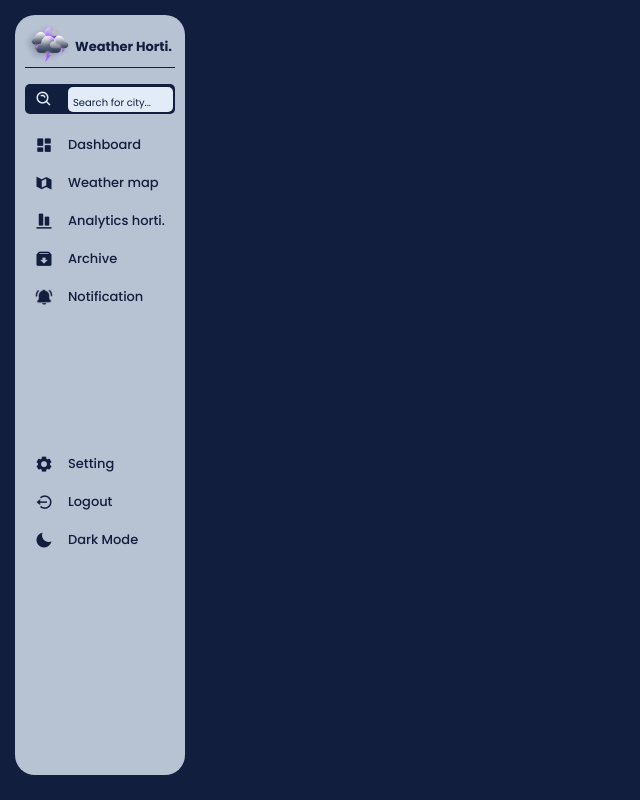
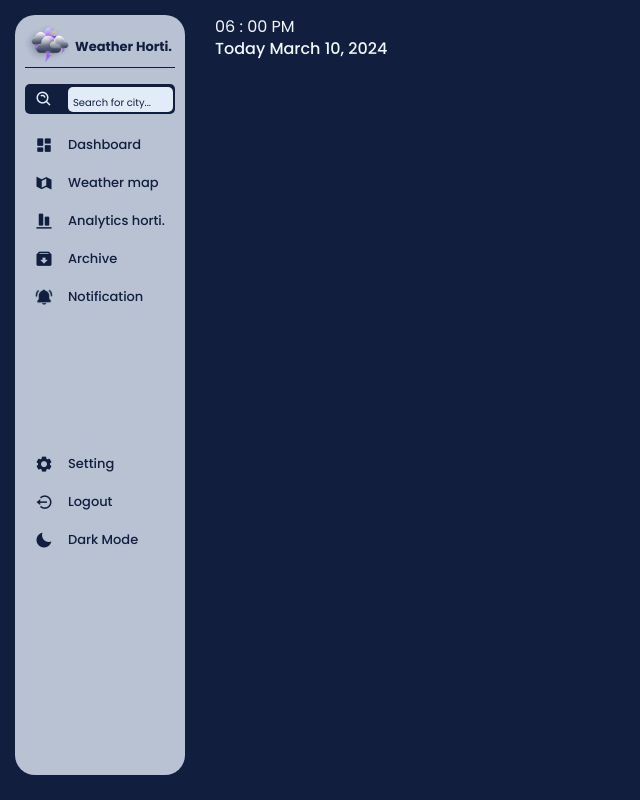
Before and after one commit to YassineOularbi/BRIEF-WEATHER-FRONT-END, a plain HTML site: page index.html in a window 1280 px wide. Shown: the whole page, without its empty margins (0-640 px from the left). Drawn offline with nearby package versions, Linux system fonts and the light colour scheme.

Commit message:
Begin partie home

```diff
--- a/index.html
+++ b/index.html
@@ -18,7 +18,7 @@
     <!-- BoxIcons Css Link -->
 </head>
 
-<body>
+<body class="d-flex flex-row">
     <nav class="sidebar">
         <header>
             <div class="image-text d-flex align-items-center">
@@ -77,6 +77,21 @@
             </div>
         </div>
     </nav>
+    <section class="home">
+        <div class="body-high">
+            <div class="info-day">
+                <span style="color: aliceblue;">06 : 00 PM</span>
+                <h6 style="color: aliceblue;">Today March 10, 2024</h3>
+
+            </div>
+        </div>
+        <div class="body-medium">
+
+        </div>
+        <div class="body-low">
+
+        </div>
+    </section>
     <!-- BoxIcons Js Link -->
     <script src="https://unpkg.com/boxicons@2.1.4/dist/boxicons.js"></script>
     <!-- BoxIcons Js Link -->
--- a/style.css
+++ b/style.css
@@ -32,9 +32,6 @@ body{
 .sidebar{
     background: var(--sidebar-light);
     border-radius: 20px;
-    position: fixed;
-    top: 0;
-    left: 0;
     height: 95%;
     width: 170px;
     padding: 10px 10px;
@@ -110,3 +107,8 @@ body{
 .active i{
     color: var(--light-color);
 }
+/* end SideBar */
+/* Home Css */
+.home{
+    margin: 15px;
+}
```
